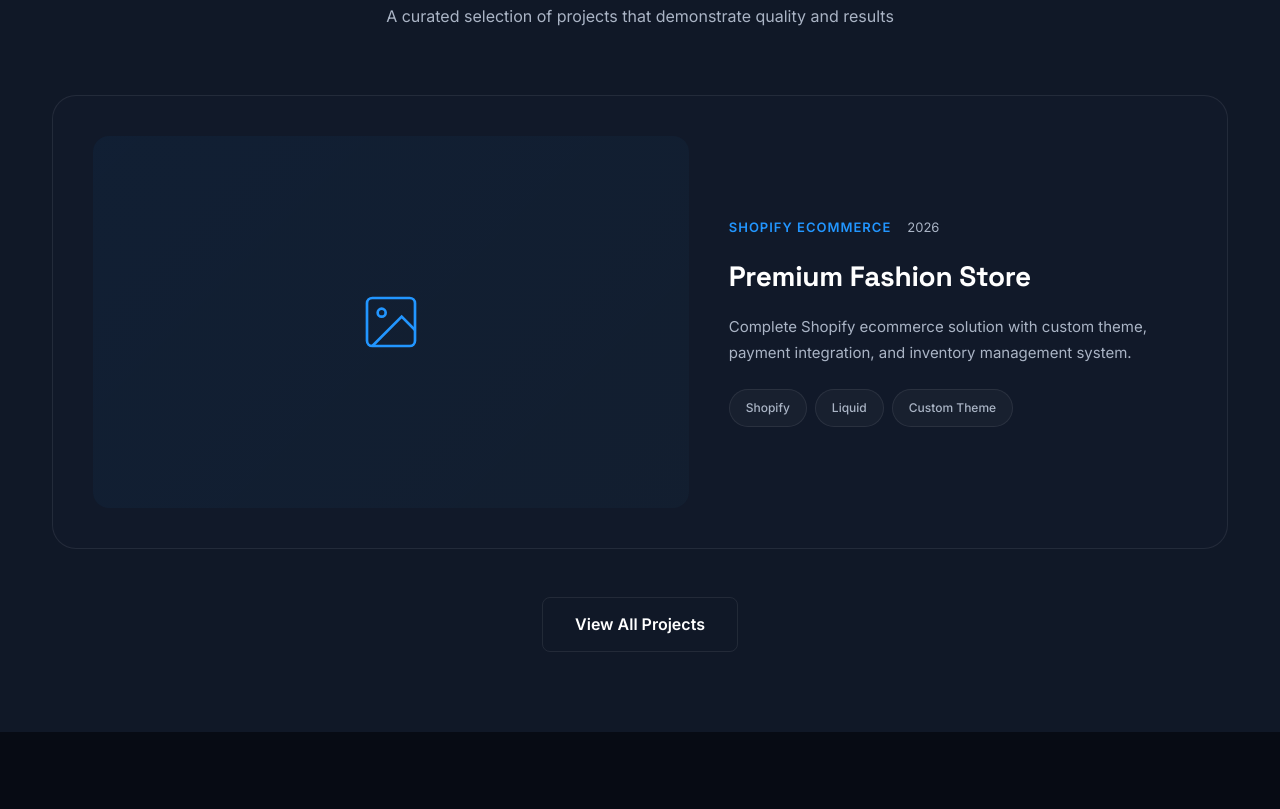
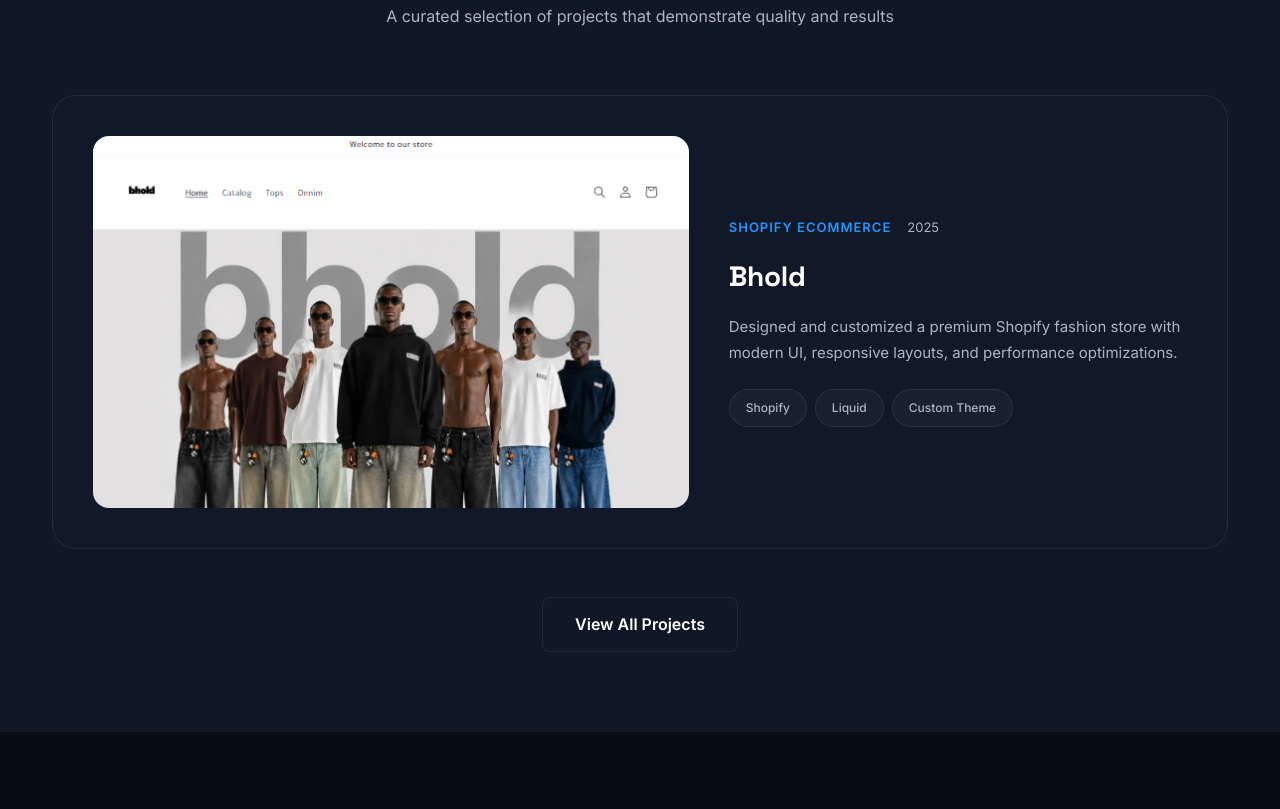
Before and after one commit to jaasyl/elvate-, a plain HTML site: page index.html in a window 1280 px wide. Shown: the part 1766-2575 px from the top of the page. Drawn offline with Linux system fonts and the light colour scheme.

Commit message:
work update

```diff
--- a/index.html
+++ b/index.html
@@ -195,21 +195,19 @@
                 <div class="portfolio-showcase">
                     <div class="portfolio-project portfolio-project-large" data-reveal>
                         <div class="portfolio-project-image">
-                            <div class="portfolio-placeholder">
-                                <svg width="64" height="64" viewBox="0 0 24 24" fill="none" stroke="#2296FF" stroke-width="1"><rect x="3" y="3" width="18" height="18" rx="2" ry="2"/><circle cx="8.5" cy="8.5" r="1.5"/><polyline points="21 15 16 10 5 21"/></svg>
-                            </div>
+                            <img src="images/bhold.png" alt="Bhold Shopify store homepage showing fashion products" class="portfolio-image" loading="lazy">
                             <div class="portfolio-overlay">
-                                <a href="#" class="portfolio-btn">View Case Study</a>
-                                <a href="#" class="portfolio-btn portfolio-btn-outline">Live Site</a>
+                                <a href="work.html#bhold" class="portfolio-btn">View Case Study</a>
+                                <a href="https://bhold.in/" target="_blank" rel="noopener noreferrer" class="portfolio-btn portfolio-btn-outline">Live Site</a>
                             </div>
                         </div>
                         <div class="portfolio-project-info">
                             <div class="portfolio-project-meta">
                                 <span class="portfolio-project-type">Shopify Ecommerce</span>
-                                <span class="portfolio-project-year">2026</span>
+                                <span class="portfolio-project-year">2025</span>
                             </div>
-                            <h3 class="portfolio-project-title">Premium Fashion Store</h3>
-                            <p class="portfolio-project-description">Complete Shopify ecommerce solution with custom theme, payment integration, and inventory management system.</p>
+                            <h3 class="portfolio-project-title">Bhold</h3>
+                            <p class="portfolio-project-description">Designed and customized a premium Shopify fashion store with modern UI, responsive layouts, and performance optimizations.</p>
                             <div class="portfolio-project-tags">
                                 <span class="portfolio-tag">Shopify</span>
                                 <span class="portfolio-tag">Liquid</span>
```
Also changed, not shown: work.html (+1 -1 lines), images/bhold-screenshot.gif (deleted), images/bhold.png (added), images/elavate-logo.png, images/elavate-logo2.png (added).
